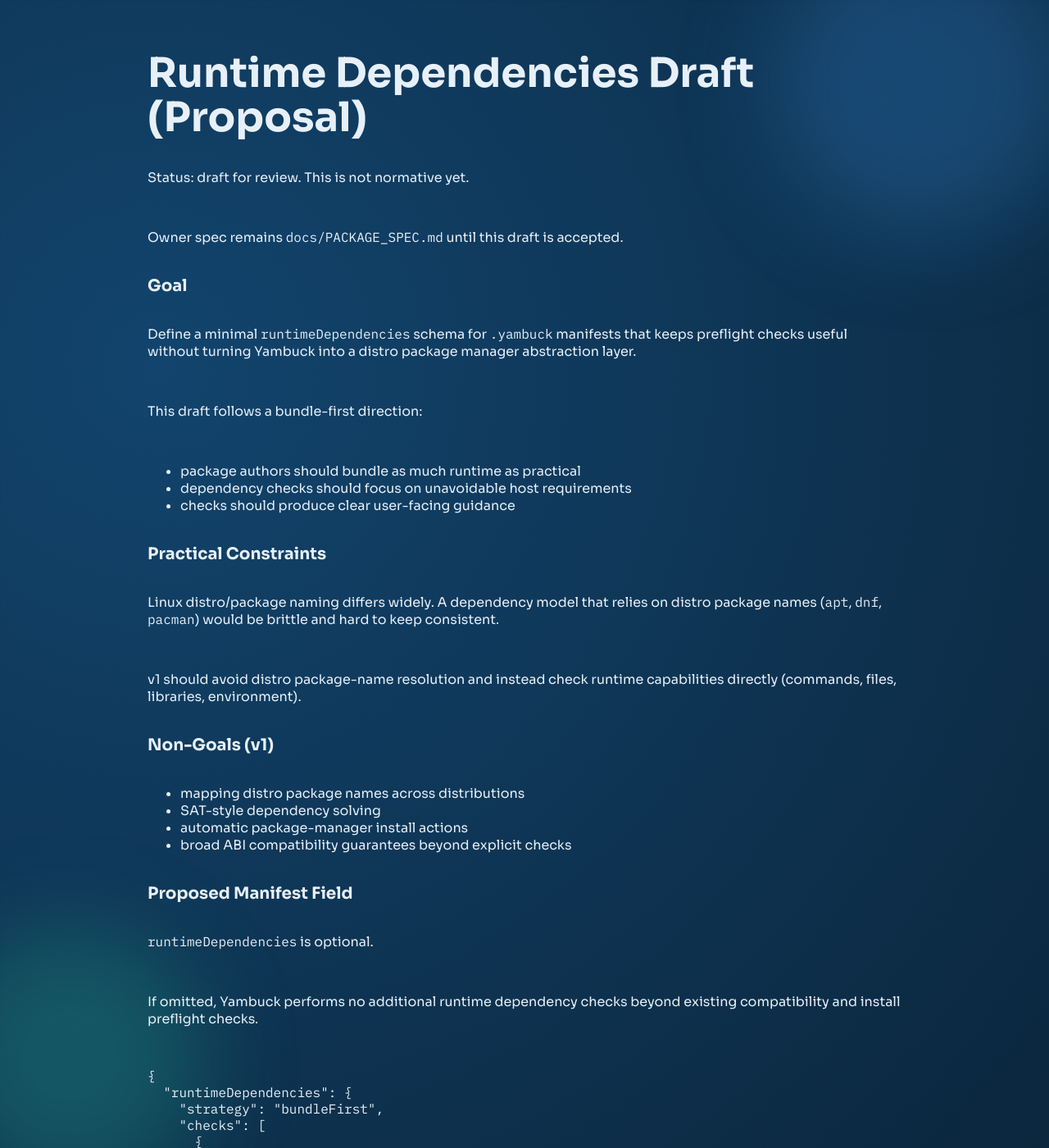
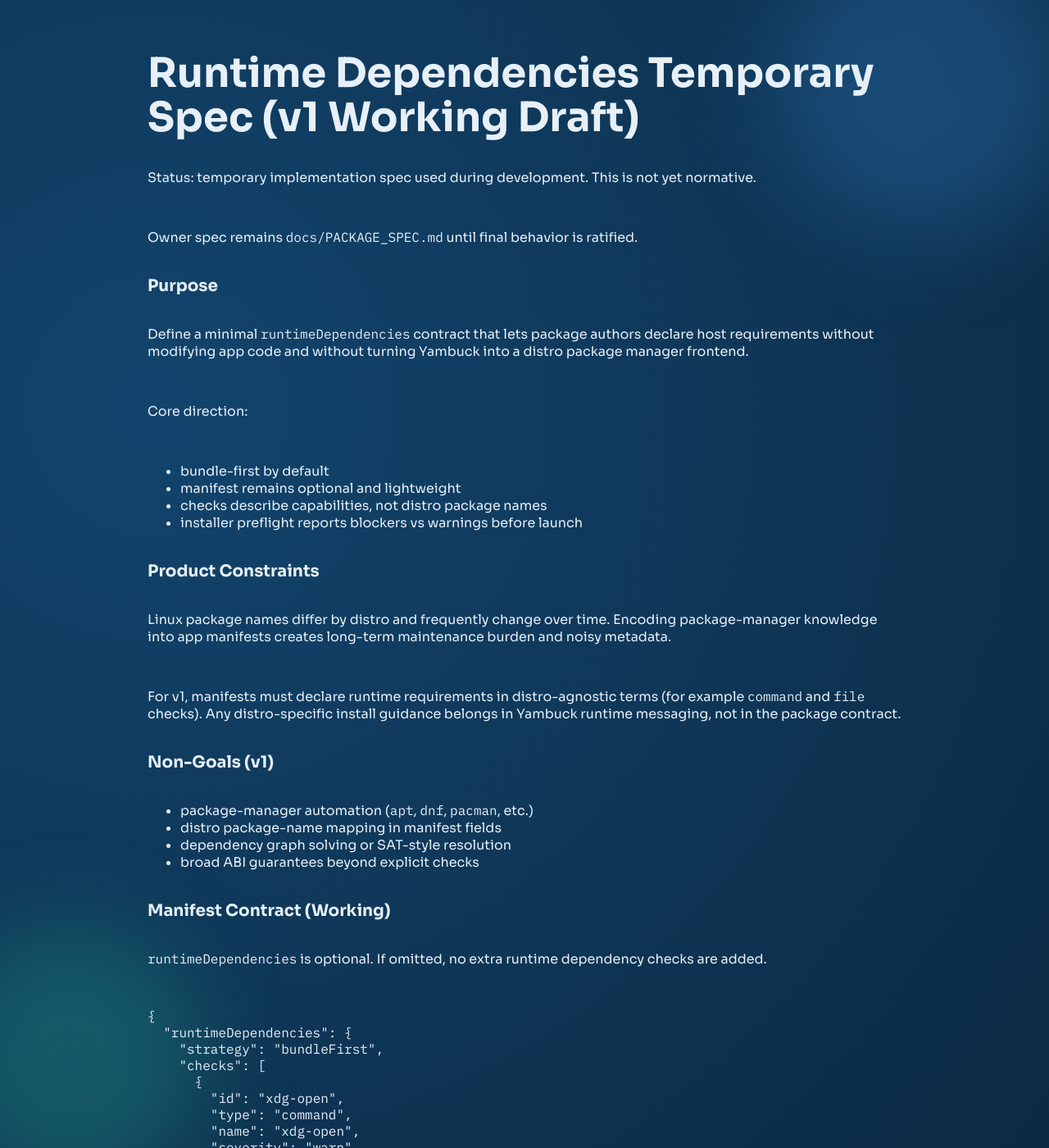
Before and after one commit to yambuck/yambuck, a Jekyll site: the page built from docs/RUNTIME_DEPENDENCIES_DRAFT.md, in a window 1280 px wide and 1400 px high. Shown: the whole window at 82% size. Built offline with Jekyll 4.4.1, drawn with Linux system fonts in a browser that asks for light colours; our own code applies the rules of GitHub Pages for plain Markdown files; some of the changed text lies outside the part shown.

Commit message:
docs: refine runtime dependencies temporary spec
Clarify the v1 capability-based contract with bundle-first guidance, limited check types, and distro-agnostic policy so implementation can proceed before promotion into PACKAGE_SPEC.

````diff
--- a/docs/RUNTIME_DEPENDENCIES_DRAFT.md
+++ b/docs/RUNTIME_DEPENDENCIES_DRAFT.md
@@ -1,37 +1,36 @@
-# Runtime Dependencies Draft (Proposal)
+# Runtime Dependencies Temporary Spec (v1 Working Draft)
 
-Status: draft for review. This is not normative yet.
+Status: temporary implementation spec used during development. This is not yet normative.
 
-Owner spec remains `docs/PACKAGE_SPEC.md` until this draft is accepted.
+Owner spec remains `docs/PACKAGE_SPEC.md` until final behavior is ratified.
 
-## Goal
+## Purpose
 
-Define a minimal `runtimeDependencies` schema for `.yambuck` manifests that keeps preflight checks useful without turning Yambuck into a distro package manager abstraction layer.
+Define a minimal `runtimeDependencies` contract that lets package authors declare host requirements without modifying app code and without turning Yambuck into a distro package manager frontend.
 
-This draft follows a bundle-first direction:
+Core direction:
 
-- package authors should bundle as much runtime as practical
-- dependency checks should focus on unavoidable host requirements
-- checks should produce clear user-facing guidance
+- bundle-first by default
+- manifest remains optional and lightweight
+- checks describe capabilities, not distro package names
+- installer preflight reports blockers vs warnings before launch
 
-## Practical Constraints
+## Product Constraints
 
-Linux distro/package naming differs widely. A dependency model that relies on distro package names (`apt`, `dnf`, `pacman`) would be brittle and hard to keep consistent.
+Linux package names differ by distro and frequently change over time. Encoding package-manager knowledge into app manifests creates long-term maintenance burden and noisy metadata.
 
-v1 should avoid distro package-name resolution and instead check runtime capabilities directly (commands, files, libraries, environment).
+For v1, manifests must declare runtime requirements in distro-agnostic terms (for example `command` and `file` checks). Any distro-specific install guidance belongs in Yambuck runtime messaging, not in the package contract.
 
 ## Non-Goals (v1)
 
-- mapping distro package names across distributions
-- SAT-style dependency solving
-- automatic package-manager install actions
-- broad ABI compatibility guarantees beyond explicit checks
+- package-manager automation (`apt`, `dnf`, `pacman`, etc.)
+- distro package-name mapping in manifest fields
+- dependency graph solving or SAT-style resolution
+- broad ABI guarantees beyond explicit checks
 
-## Proposed Manifest Field
+## Manifest Contract (Working)
 
-`runtimeDependencies` is optional.
-
-If omitted, Yambuck performs no additional runtime dependency checks beyond existing compatibility and install preflight checks.
+`runtimeDependencies` is optional. If omitted, no extra runtime dependency checks are added.
 
 ```json
 {
@@ -39,120 +38,134 @@
     "strategy": "bundleFirst",
     "checks": [
       {
-        "id": "glibc-min",
-        "type": "soname",
-        "name": "libc.so.6",
-        "minimumVersion": "2.31",
-        "severity": "block",
-        "message": "This app needs a newer system C runtime."
-      },
-      {
         "id": "xdg-open",
         "type": "command",
         "name": "xdg-open",
         "severity": "warn",
-        "message": "Open-link integration may be limited."
+        "message": "Open-link integration may be limited.",
+        "technicalHint": "Ensure xdg-utils is installed.",
+        "appliesTo": {
+          "os": "linux"
+        }
+      },
+      {
+        "id": "portal-service",
+        "type": "file",
+        "path": "/usr/share/dbus-1/services/org.freedesktop.portal.Desktop.service",
+        "severity": "block",
+        "message": "Desktop portal support is required for this app on Linux.",
+        "technicalHint": "Install and enable xdg-desktop-portal for your desktop environment.",
+        "appliesTo": {
+          "os": "linux"
+        }
       }
     ]
   }
 }
 ```
 
-## Schema (Draft)
+## Schema (Working)
 
 ### `runtimeDependencies`
 
 - `strategy` (required): `bundleFirst` | `hostRequired`
-  - `bundleFirst`: default direction for v1 packages
-  - `hostRequired`: publisher explicitly depends on host runtime components
-- `checks` (required): array of 1-64 check objects
+  - `bundleFirst`: app should bundle dependencies whenever practical; host checks are exceptions
+  - `hostRequired`: app intentionally relies on host-provided runtime components
+- `checks` (required): array of 1-32 check objects
+  - guidance budget: keep practical usage around 8-12 checks per package
 
 ### `runtimeDependencies.checks[]`
 
 Common fields:
 
 - `id` (required): unique kebab-case identifier
-- `type` (required): `command` | `file` | `soname` | `envVar`
+- `type` (required): `command` | `file` (v1)
 - `severity` (required): `block` | `warn`
-- `message` (optional): plain-language user guidance
+- `message` (optional): user-facing plain-language explanation
 - `technicalHint` (optional): copy-friendly technical detail
 - `appliesTo` (optional): host filter
 
-`appliesTo`:
+`appliesTo` (v1):
 
 - `os` (optional): `linux` | `windows` | `macos`
-- `arch` (optional): `x86_64` | `aarch64` | `riscv64`
-- `variant` (optional): target variant (`default`, `x11`, `wayland`, etc.)
 
-Type-specific fields:
+Type-specific fields (v1):
 
 1. `type: "command"`
    - `name` (required): command resolved from `PATH`
-   - `minimumVersion` (optional): semver-like string
-   - `versionCommand` (optional): override probe command
-   - `versionRegex` (optional): regex capture for version extraction
 
 2. `type: "file"`
    - `path` (required): absolute host path
    - `mustBeExecutable` (optional, default `false`)
 
-3. `type: "soname"`
-   - `name` (required): shared library soname (`libssl.so.3`)
-   - `minimumVersion` (optional): minimum required version text
+Deferred to phase 2:
 
-4. `type: "envVar"`
-   - `name` (required): environment variable name
-   - `allowedValues` (optional): non-empty string array
-   - `requiredPattern` (optional): regex pattern
+- `soname` checks and version extraction
+- command version parsing (`minimumVersion`, `versionRegex`)
+- environment-variable policy checks
 
-## Validation Rules (Draft)
+## Validation Rules (Working)
 
-- reject unknown `strategy`
+- reject unknown `strategy`, `type`, or `severity`
 - reject empty or duplicate `checks[].id`
-- reject unknown `type` or `severity`
+- reject unknown keys inside each check object
 - enforce required fields per check type
 - reject empty strings for required text fields
-- validate `appliesTo` values against known enums
+- validate `appliesTo.os` against known enum values
 - enforce canonical camelCase manifest key naming only
 
-## Runtime Behavior (Draft)
+## Runtime Preflight Behavior (Working)
 
-Dependency checks run during install preflight after target selection.
+Checks execute during install preflight after target selection.
 
 Outcomes:
 
-- no failed checks: continue
+- no failures: continue
 - only `warn` failures: continue with warning summary
-- any `block` failure: block install
+- any `block` failure: stop install until user resolves requirements
 
-Proposed reason codes:
+Result payload should include:
+
+- check `id`, `type`, and evaluated result
+- severity (`block` or `warn`)
+- message shown to users
+- optional technical hint for expanded details/copy
+- machine-readable reason code
+
+Suggested reason codes:
 
 - `missing_runtime_dependency`
-- `runtime_dependency_version_too_low`
 - `runtime_dependency_misconfigured`
 - `runtime_dependency_check_failed`
 
-Each reason should include:
+`runtime_dependency_check_failed` is used when probe execution itself is inconclusive. In v1, inconclusive results must not escalate above declared severity.
 
-- plain-language message
-- optional copy-friendly technical details
+## UX Contract (Working)
 
-## UX Contract (Draft)
+- default UI stays non-technical
+- show clear blocker/warning counts in review and preflight screens
+- show concise actionable text first (`message`)
+- show `technicalHint` under expandable advanced detail
+- do not show package-manager commands as first-class install actions in v1
 
-- keep default flow simple and non-technical
-- show dependency details in `Advanced` when non-blocking
-- if blocked, show concise top-level reason + actionable guidance
-- if warning-only, show warning summary before final install action
+## Author Guidance (Working)
 
-## Author Guidance (Draft)
+- bundle whenever possible
+- declare only host requirements that cannot be bundled
+- use `block` only when launch or core function is impossible
+- use `warn` for degraded or optional behavior
+- keep checks sparse and high-signal
 
-- bundle dependencies whenever practical
-- use runtime checks only for host requirements you cannot bundle
-- prefer `warn` unless the app truly cannot run
-- keep checks minimal and high signal
+## Distro Variance Policy (Working)
 
-## Open Questions
+Manifests stay distro-agnostic. Distro-aware wording may be provided by installer/runtime diagnostics, but distro package names are not part of manifest validation in v1.
 
-1. Should `soname` version checks be best-effort in v1 (warn when probing is inconclusive)?
-2. Should `runtimeDependencies` remain top-level with `appliesTo`, or allow per-target declarations in a future revision?
-3. Should warning-only dependency failures require explicit acknowledgment, or remain informational only?
+If a requirement truly differs by environment, prefer capability-level checks scoped by `appliesTo.os` and runtime detection rather than distro-specific manifests.
+
+## Migration To Owner Spec
+
+When behavior is finalized:
+
+1. Move normative rules into `docs/PACKAGE_SPEC.md`.
+2. Replace this file with a short pointer to the owner spec.
+3. Align validation and installer behavior tests to the finalized contract.
````
